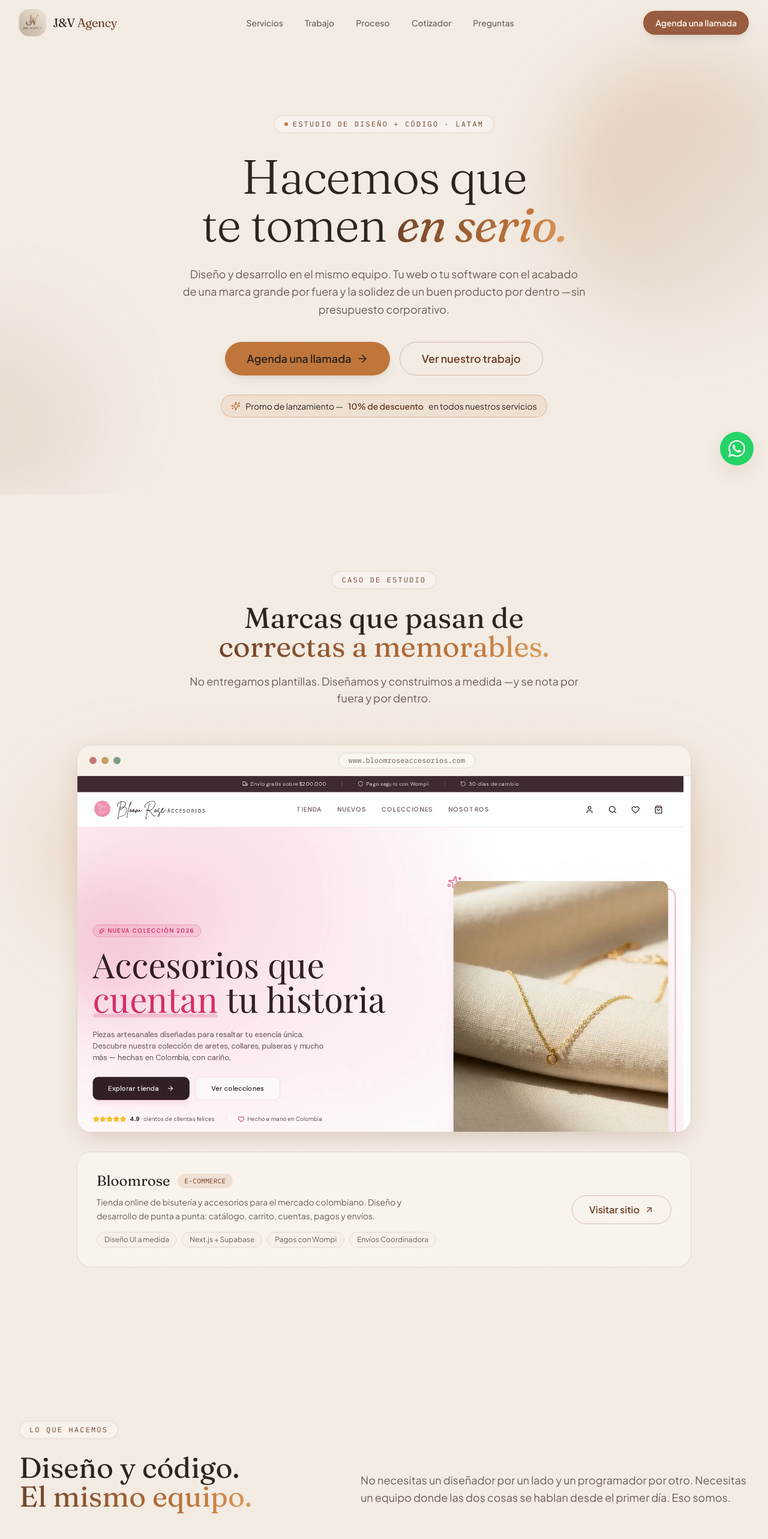
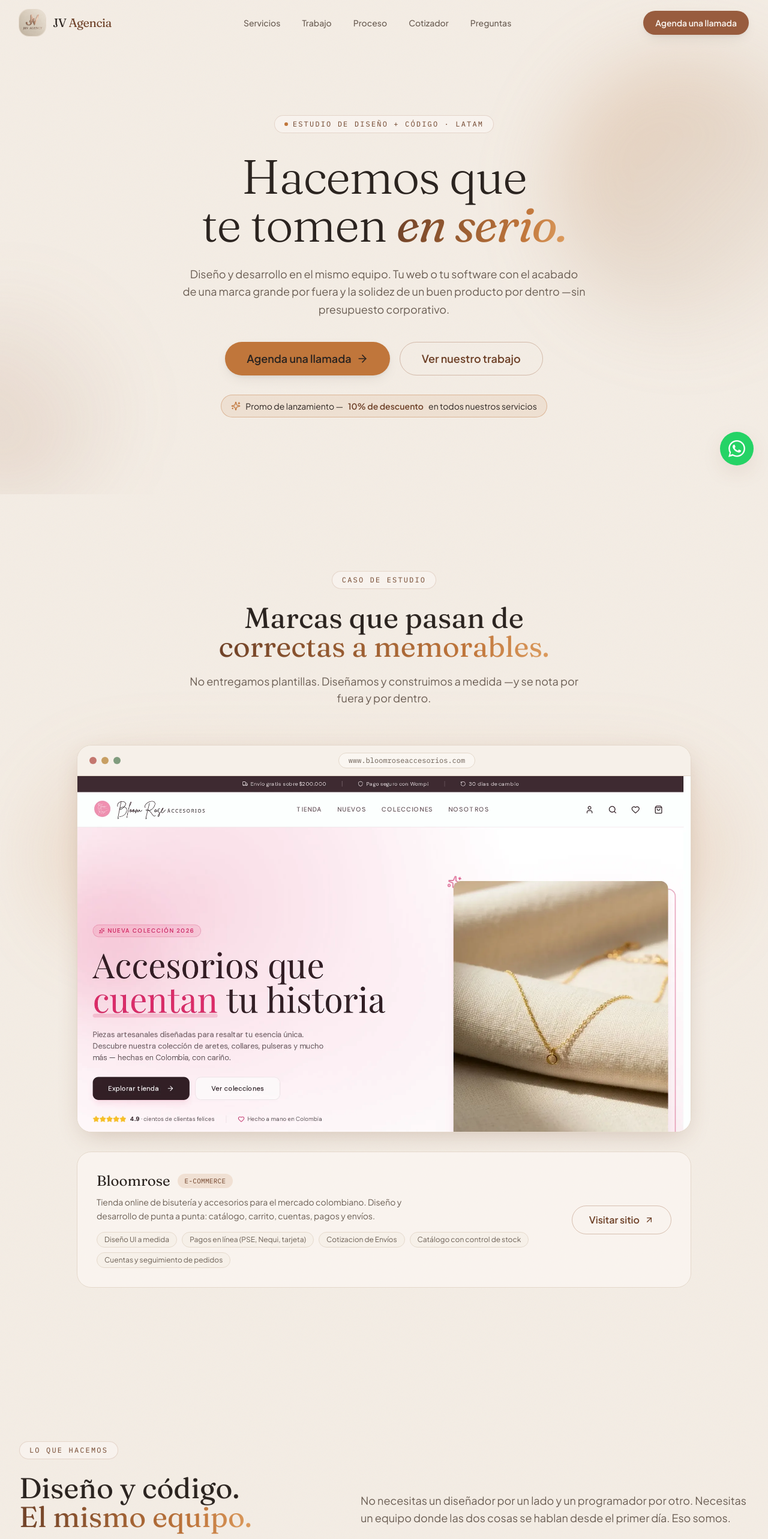
Before and after one commit to jallerdev/jv-agency, a Next.js app in the folder web/: page / in a window 1280 px wide. Shown: the top 2566 px of the page at 60% size. Built offline with nearby package versions, Linux system fonts and the light colour scheme; no server answers.

Commit message:
Rebrand to JV Agencia and show business-facing features in Bloomrose case

```diff
--- a/web/app/api/schedule/route.ts
+++ b/web/app/api/schedule/route.ts
@@ -79,7 +79,7 @@ export async function POST(req: Request) {
 
       const event = await createMeetEvent({
         start,
-        summary: `Llamada J&V × ${name}`,
+        summary: `Llamada JV Agencia × ${name}`,
         description,
         attendeeEmail: email ?? null,
       });
--- a/web/app/cotizador/page.tsx
+++ b/web/app/cotizador/page.tsx
@@ -5,7 +5,7 @@ import { WhatsAppButton } from "@/components/WhatsAppButton";
 import { Cotizador } from "@/components/Cotizador";
 
 export const metadata: Metadata = {
-  title: "Cotizador web — J&V Agency",
+  title: "Cotizador web — JV Agencia",
   description:
     "Calcula en minutos cuánto cuesta tu landing, web corporativa o tienda online. Estimado al instante y 10% de descuento si avanzas hoy.",
 };
--- a/web/app/layout.tsx
+++ b/web/app/layout.tsx
@@ -40,7 +40,7 @@ const plexMono = localFont({
 
 export const metadata: Metadata = {
   metadataBase: new URL(SITE_URL),
-  title: "J&V Agency — Estudio de diseño y desarrollo web para PYMEs en LATAM",
+  title: "JV Agencia — Estudio de diseño y desarrollo web para PYMEs en LATAM",
   description:
     "Diseño + código en el mismo equipo. Webs y software a medida que se ven de marca grande y funcionan de verdad. Sin presupuesto corporativo.",
   keywords: [
@@ -57,15 +57,15 @@ export const metadata: Metadata = {
     type: "website",
     locale: "es_LA",
     url: SITE_URL,
-    title: "J&V Agency — Hacemos que te tomen en serio",
+    title: "JV Agencia — Hacemos que te tomen en serio",
     description:
       "Estudio de diseño + código para PYMEs de LATAM. Diseño que enamora, código que aguanta.",
     siteName: SITE_NAME,
-    images: [{ url: "/og.png", width: 1200, height: 630, alt: "J&V Agency — diseño + código" }],
+    images: [{ url: "/og.png", width: 1200, height: 630, alt: "JV Agencia — diseño + código" }],
   },
   twitter: {
     card: "summary_large_image",
-    title: "J&V Agency — Hacemos que te tomen en serio",
+    title: "JV Agencia — Hacemos que te tomen en serio",
     description:
       "Diseño + código en el mismo equipo. Webs y software a medida para PYMEs de LATAM.",
     images: ["/og.png"],
--- a/web/components/Cotizador.tsx
+++ b/web/components/Cotizador.tsx
@@ -504,7 +504,7 @@ function SummaryPanel({ answers, sticky }: { answers: Answers; sticky?: boolean
 function buildWhatsAppMessage(answers: Answers): string {
   const t = computeTotals(answers);
   const lines: string[] = [];
-  lines.push("Cotización web — J&V Agency");
+  lines.push("Cotización web — JV Agencia");
   lines.push("");
   lines.push(`Tipo de sitio: ${answers.type ? TYPE_LABEL[answers.type] : "—"}`);
   lines.push(`Páginas/secciones: ${answers.pages}`);
--- a/web/components/Footer.tsx
+++ b/web/components/Footer.tsx
@@ -24,9 +24,9 @@ export function Footer() {
           <div>
             <div className="flex items-center gap-3">
               <span className="relative h-10 w-10 overflow-hidden rounded-lg ring-1 ring-surface/20">
-                <Image src="/logo.webp" alt="J&V Agency" fill sizes="40px" className="object-cover" />
+                <Image src="/logo.webp" alt="JV Agencia" fill sizes="40px" className="object-cover" />
               </span>
-              <span className="font-display text-xl text-surface">J&amp;V Agency</span>
+              <span className="font-display text-xl text-surface">JV Agencia</span>
             </div>
             <p className="mt-5 max-w-xs font-body text-sm leading-relaxed text-surface/60">
               Diseño que enamora, código que aguanta. Webs y software a medida para que las PYMEs de
@@ -76,7 +76,7 @@ export function Footer() {
               <MapPin className="h-4 w-4" /> LATAM · Remoto
             </span>
           </div>
-          <p>© {new Date().getFullYear()} J&amp;V Agency. Todos los derechos reservados.</p>
+          <p>© {new Date().getFullYear()} JV Agencia. Todos los derechos reservados.</p>
         </div>
       </div>
     </footer>
--- a/web/components/Header.tsx
+++ b/web/components/Header.tsx
@@ -35,10 +35,10 @@ export function Header() {
       <div className="mx-auto flex max-w-7xl items-center justify-between px-5 py-4 md:px-8">
         <a href="/" className="flex items-center gap-3 animate-fade-in-down">
           <span className="relative h-11 w-11 overflow-hidden rounded-xl ring-1 ring-line">
-            <Image src="/logo.webp" alt="J&V Agency" fill sizes="44px" className="object-cover" priority />
+            <Image src="/logo.webp" alt="JV Agencia" fill sizes="44px" className="object-cover" priority />
           </span>
           <span className="font-display text-xl tracking-tight text-ink">
-            J&amp;V <span className="text-primary-dark">Agency</span>
+            JV <span className="text-primary-dark">Agencia</span>
           </span>
         </a>
 
--- a/web/components/MediaSection.tsx
+++ b/web/components/MediaSection.tsx
@@ -6,11 +6,12 @@ import { Button } from "@/components/ui/button";
 
 const BLOOMROSE_URL = "https://www.bloomroseaccesorios.com";
 
-const STACK = [
+const FEATURES = [
   "Diseño UI a medida",
-  "Next.js + Supabase",
-  "Pagos con Wompi",
-  "Envíos Coordinadora",
+  "Pagos en línea (PSE, Nequi, tarjeta)",
+  "Cotizacion de Envíos",
+  "Catálogo con control de stock",
+  "Cuentas y seguimiento de pedidos",
 ];
 
 export function MediaSection() {
@@ -47,7 +48,7 @@ export function MediaSection() {
             <a href={BLOOMROSE_URL} target="_blank" rel="noopener noreferrer" className="block">
               <Image
                 src="/work/bloomrose.webp"
-                alt="Bloomrose — tienda de bisutería y accesorios diseñada y construida por J&V Agency"
+                alt="Bloomrose — tienda de bisutería y accesorios diseñada y construida por JV Agencia"
                 width={2000}
                 height={1160}
                 className="h-auto w-full"
@@ -70,7 +71,7 @@ export function MediaSection() {
                 desarrollo de punta a punta: catálogo, carrito, cuentas, pagos y envíos.
               </p>
               <div className="mt-4 flex flex-wrap gap-2">
-                {STACK.map((s) => (
+                {FEATURES.map((s) => (
                   <span
                     key={s}
                     className="rounded-full border border-line bg-background/50 px-3 py-1 font-body text-xs text-ink-soft"
--- a/web/components/ScheduleCall.tsx
+++ b/web/components/ScheduleCall.tsx
@@ -147,7 +147,7 @@ export function ScheduleCall() {
 
   const waHref = (() => {
     const msg =
-      `Hola J&V Agency 👋 Quiero agendar una llamada.\n\n` +
+      `Hola JV Agencia 👋 Quiero agendar una llamada.\n\n` +
       `• Nombre: ${values.name}\n` +
       `• Servicio: ${serviceLabel}\n` +
       `• Fecha: ${prettyDate(values.date)}\n` +
--- a/web/components/WhatsAppButton.tsx
+++ b/web/components/WhatsAppButton.tsx
@@ -1,7 +1,7 @@
 import { WHATSAPP_NUMBER } from "@/lib/contact";
 
 const PREFILL =
-  "Hola J&V Agency 👋 Me interesa hablar sobre un proyecto de diseño o desarrollo web.";
+  "Hola JV Agencia 👋 Me interesa hablar sobre un proyecto de diseño o desarrollo web.";
 
 export function WhatsAppButton() {
   const href = `https://wa.me/${WHATSAPP_NUMBER}?text=${encodeURIComponent(PREFILL)}`;
--- a/web/lib/site.ts
+++ b/web/lib/site.ts
@@ -3,4 +3,4 @@
 export const SITE_URL =
   process.env.NEXT_PUBLIC_SITE_URL?.replace(/\/$/, "") || "https://jvagencia.com";
 
-export const SITE_NAME = "J&V Agency";
+export const SITE_NAME = "JV Agencia";
```
